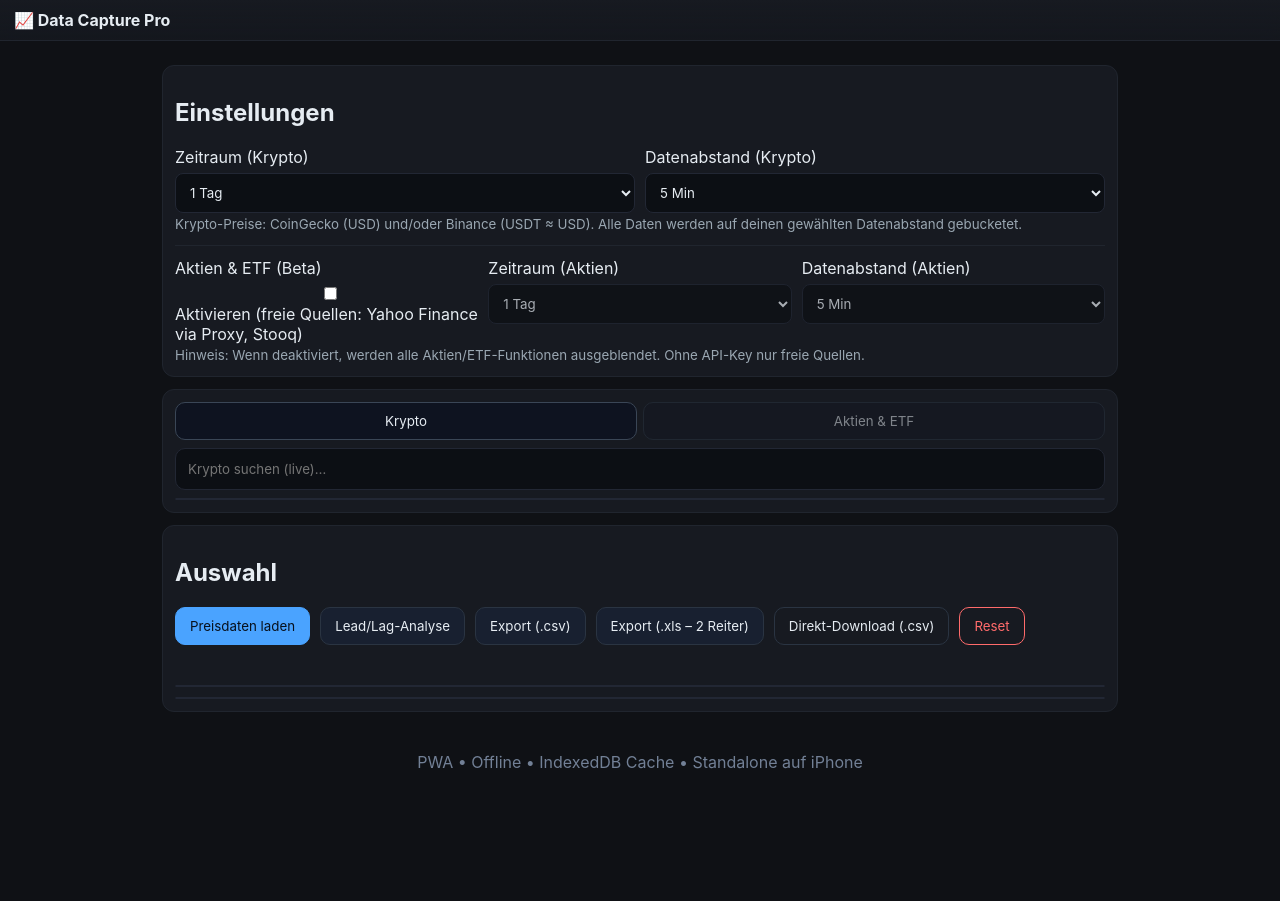
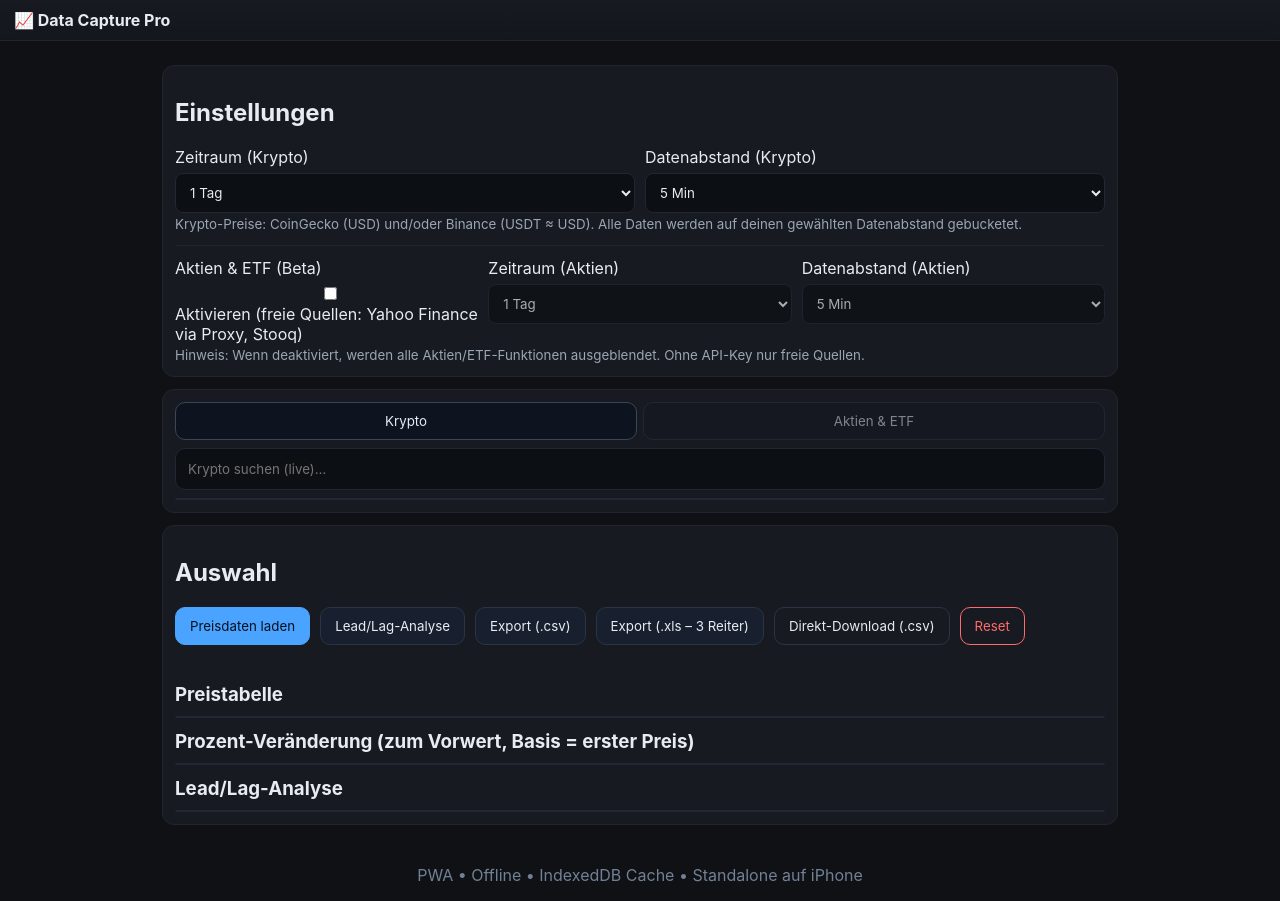
Before and after one commit to boderaster-ship-it/Kryptodata, a plain HTML site: page index.html in a window 1280 px wide. Before the commit the page ends 800 px from the top, so only its background shows below. Drawn offline with Linux system fonts and the light colour scheme.

Commit message:
Update index.html

```diff
--- a/index.html
+++ b/index.html
@@ -125,14 +125,24 @@
       <button id="loadBtn" class="btn primary">Preisdaten laden</button>
       <button id="analyzeBtn" class="btn">Lead/Lag-Analyse</button>
       <button id="exportBtn" class="btn">Export (.csv)</button>
-      <button id="exportXlsBtn" class="btn">Export (.xls – 2 Reiter)</button>
+      <button id="exportXlsBtn" class="btn">Export (.xls – 3 Reiter)</button>
       <button id="directDownloadBtn" class="btn ghost" hidden>Direkt-Download (.csv)</button>
       <button id="resetBtn" class="btn danger ghost">Reset</button>
     </div>
     <div id="status" class="status"></div>
     <div id="currencyNote" class="hint" style="margin-top:6px"></div>
+
+    <!-- Tabelle 1: Preise -->
+    <h3 style="margin:8px 0 6px">Preistabelle</h3>
     <div id="preview" class="tableWrap"></div>
-    <div id="analysis" class="tableWrap" style="margin-top:10px"></div>
+
+    <!-- Tabelle 2: Prozentuale Veränderung zum Vorwert (Basis = erster Preis) -->
+    <h3 style="margin:12px 0 6px">Prozent-Veränderung (zum Vorwert, Basis = erster Preis)</h3>
+    <div id="processed" class="tableWrap"></div>
+
+    <!-- Analyse -->
+    <h3 style="margin:12px 0 6px">Lead/Lag-Analyse</h3>
+    <div id="analysis" class="tableWrap"></div>
   </section>
 </main>
 
```
